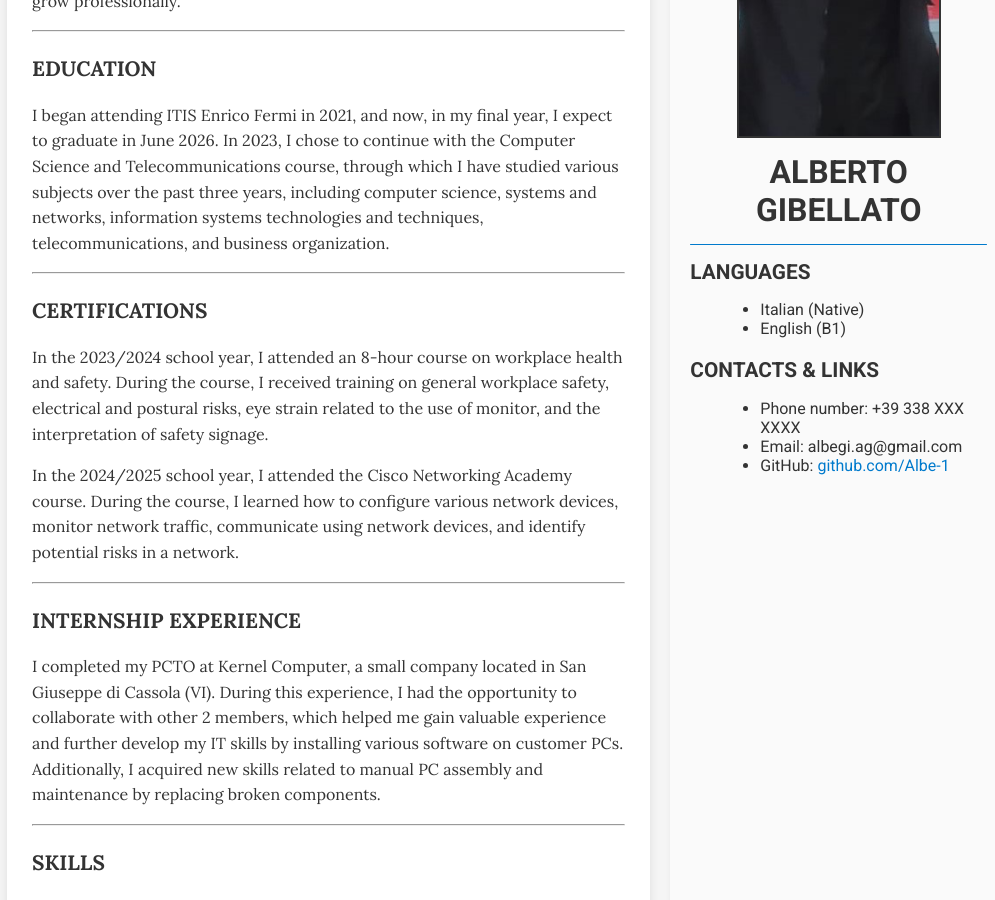
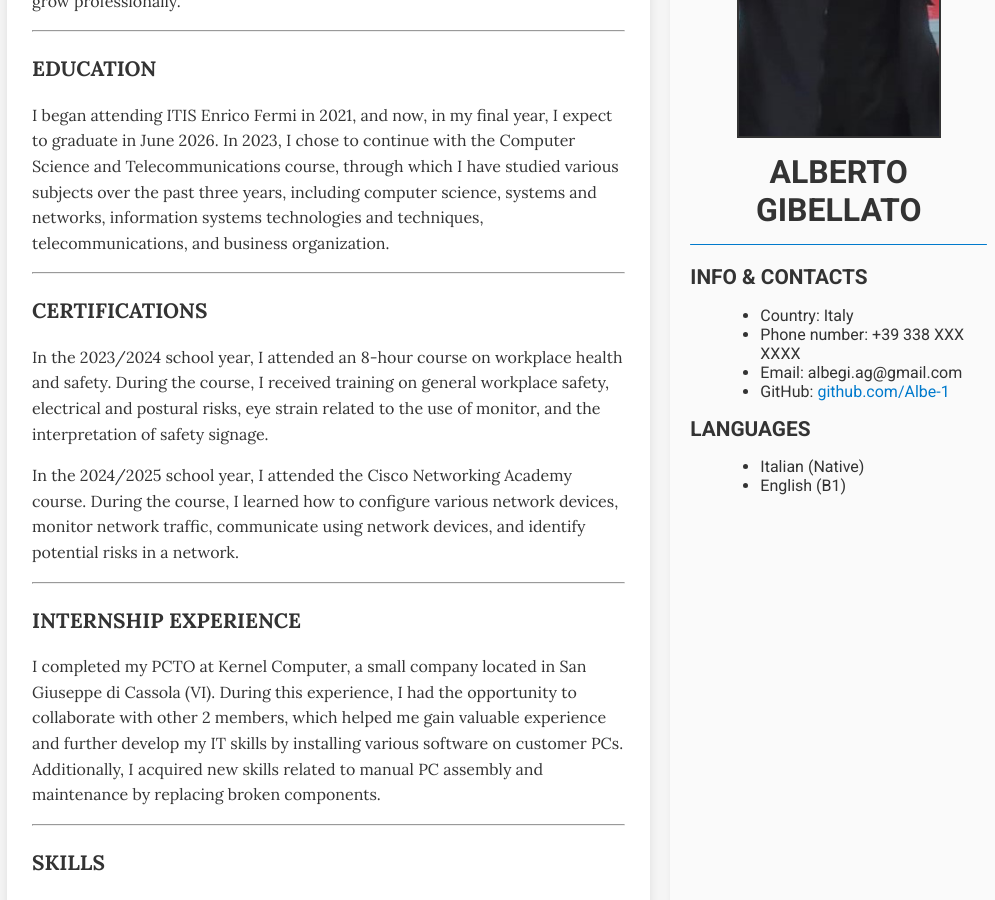
Before and after one commit to Albe-1/GibellatoDigitalProfile.github.io, a Jekyll site: the page built from index.md, in a window 1280 px wide and 900 px high, scrolled down 516 px. Shown: the whole window, without its empty margins (133-1128 px from the left). Built offline with Jekyll 4.4.1, drawn with Linux system fonts in a browser that asks for light colours; part of the change alters nothing that is shown.

Commit message:
Update default.html

```diff
--- a/_layouts/default.html
+++ b/_layouts/default.html
@@ -131,6 +131,15 @@
       <img src="{{ '/IMG-20230501-WA0005.jpg' | relative_url }}" alt="Profile Image" class="profile-img">
       <div class="profile-name">ALBERTO GIBELLATO</div>
       <div class="profile-divider"></div>
+      <h2>Info & Contacts</h2>
+      <div class="profile-contacts">
+        <ul>
+          <li>Country: Italy</li>
+          <li>Phone number: +39 338 XXX XXXX</li>
+          <li>Email: albegi.ag@gmail.com</li>
+          <li>GitHub: <a href="https://github.com/Albe-1" target="_blank">github.com/Albe-1</a></li>
+        </ul>
+      </div>
       <div class="section-title">Languages</div>
       <div class="profile-languages">
         <ul>
@@ -139,14 +148,6 @@
         </ul>
       </div>
 
-      <h2>Contacts & Links</h2>
-      <div class="profile-contacts">
-        <ul>
-          <li>Phone number: +39 338 XXX XXXX</li>
-          <li>Email: albegi.ag@gmail.com</li>
-          <li>GitHub: <a href="https://github.com/Albe-1" target="_blank">github.com/Albe-1</a></li>
-        </ul>
-      </div>
     </aside>
   </main>
 
```
